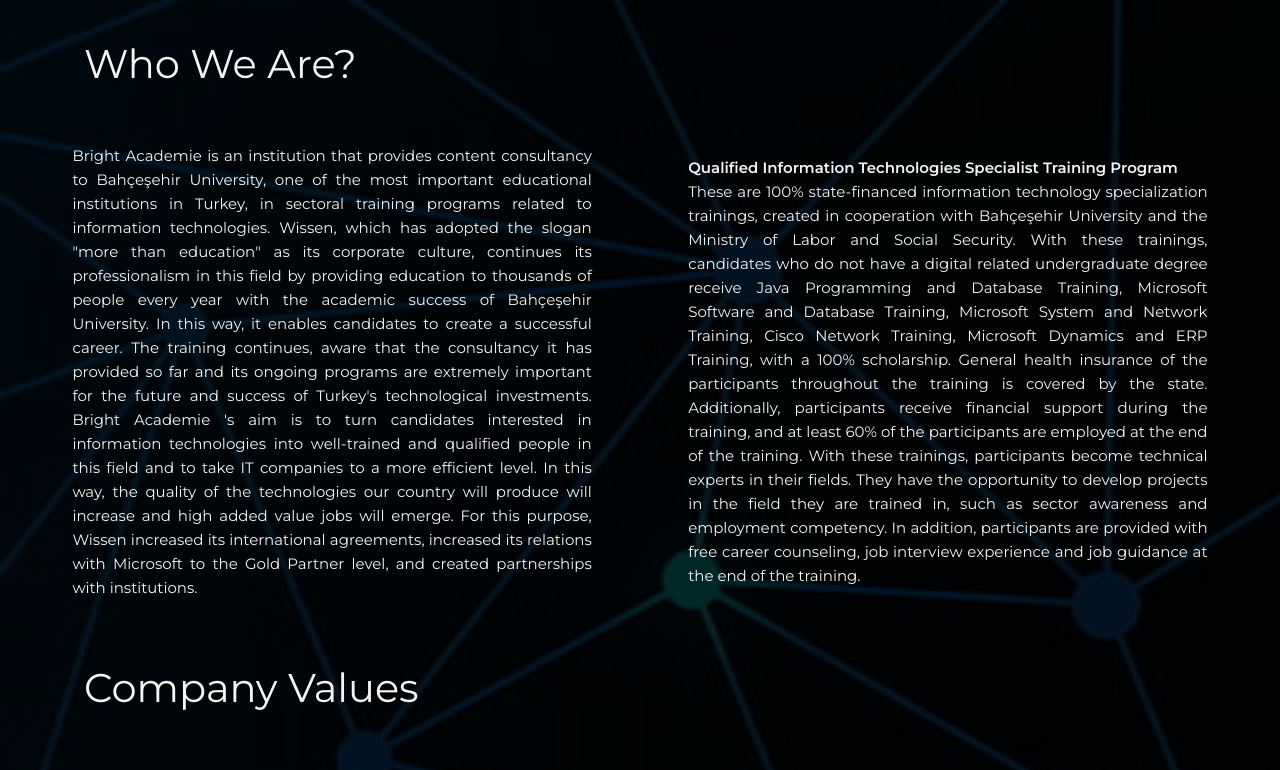
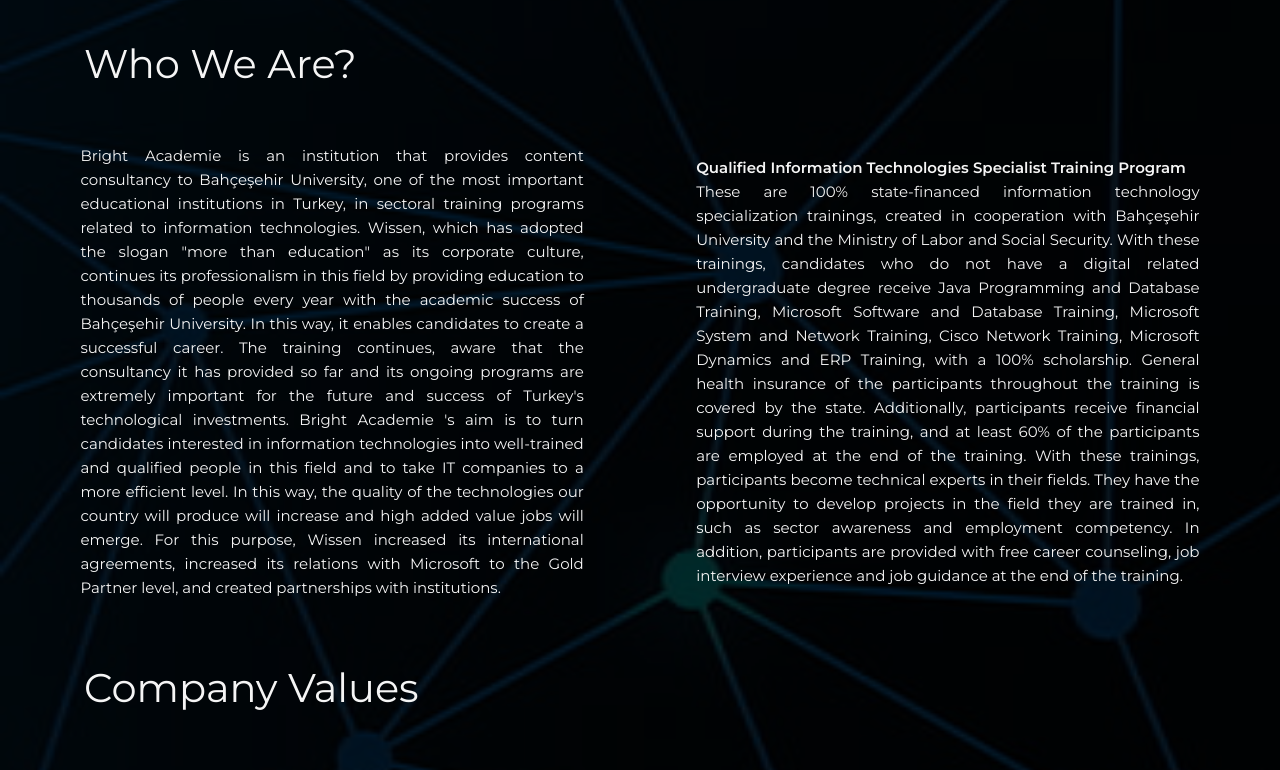
Before and after one commit to pinaraliogullari/pinar_aliogullari_bright_akademi_projesi, a React (Create React App) app: page /about-us in a window 1280 px wide. Shown: the part 408-1178 px from the top of the page. Built offline with nearby package versions, Linux system fonts and the light colour scheme; no server answers.

Commit message:
refactoring. readme file is edited

```diff
--- a/src/Pages/About Us/AboutUs.js
+++ b/src/Pages/About Us/AboutUs.js
@@ -41,7 +41,7 @@
           <Col xs={12} md={5} style={{ lineHeight: '24px', textAlign: 'justify' }}>
 
 
-            <p className='text' >
+            <p className='text mx-2' >
 
               Bright Academie is an institution that provides content consultancy to Bahçeşehir University, one of the most important educational institutions in Turkey, in sectoral training programs related to information technologies. Wissen, which has adopted the slogan "more than education" as its corporate culture, continues its professionalism in this field by providing education to thousands of people every year with the academic success of Bahçeşehir University. In this way, it enables candidates to create a successful career. The training continues, aware that the consultancy it has provided so far and its ongoing programs are extremely important for the future and success of Turkey's technological investments.
               Bright Academie 's aim is to turn candidates interested in information technologies into well-trained and qualified people in this field and to take IT companies to a more efficient level. In this way, the quality of the technologies our country will produce will increase and high added value jobs will emerge. For this purpose, Wissen increased its international agreements, increased its relations with Microsoft to the Gold Partner level, and created partnerships with institutions.
@@ -51,7 +51,7 @@
           </Col>
           <Col xs={12} md={5} style={{ lineHeight: '24px', textAlign: 'justify' }}>
 
-            <p className='text' >
+            <p className='text mx-2 ' >
 
               <strong>Qualified Information Technologies Specialist Training Program</strong> <br />
 
--- a/src/Pages/Homepage/Homepage.js
+++ b/src/Pages/Homepage/Homepage.js
@@ -78,7 +78,8 @@
                 <div className='mt-5 '>
                   <h3 className='title'>Why should I join the <strong>Bright Program?</strong> </h3>
                   <hr />
-                  <p className='text'>BAU Bright Education and Employment Project is supported by 5000+ business partners of Bahçeşehir University and Wissen Technology, especially in the informatics, consultancy, telecommunication and software sectors.</p>
+                  <p className='text '>BAU Bright Education and Employment Project is supported by 5000+ business partners of Bahçeşehir University and Wissen Technology, especially in the informatics, consultancy, telecommunication and software sectors.</p>
+                  <p className='text '>BAU Bright Education and Employment Project is supported by 5000+ business partners of Bahçeşehir University and Wissen Technology, especially in the informatics, consultancy, telecommunication and software sectors.</p>
                   <hr />
 
                 </div>
@@ -87,7 +88,7 @@
                 <Row>
                   <Col >
 
-                    <div className="icon-container" style={{ marginTop: '60px' }}>
+                    <div className="icon-container" style={{ marginTop: '100px' }}>
                       <span><FcAutomatic style={{ fontSize: '60' }} /></span>
                       <div className="text-container">
                         <span className='mx-3  text'>6 months of practical training with expert trainers</span>
```
Also changed, not shown: src/App.js (line endings or trailing spaces), 2 other files (tests, documents, lock files or other folders).
